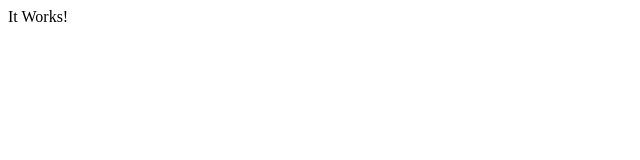
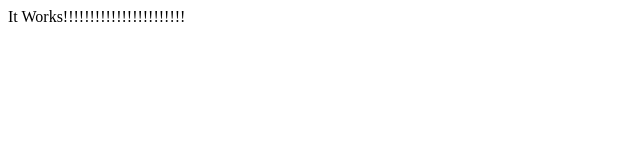
Before and after one commit to 21daniels/dstout, a plain HTML site: page index.html in a window 1280 px wide. Shown: the whole page, without its empty margins (0-640 px from the left). Drawn offline with Linux system fonts and the light colour scheme.

Commit message:
Update index.html

```diff
--- a/index.html
+++ b/index.html
@@ -2,6 +2,6 @@
   <head>
   </head>
   <body>
-    It Works!
+    It Works!!!!!!!!!!!!!!!!!!!!!!!
   </body>
 </html>
```
